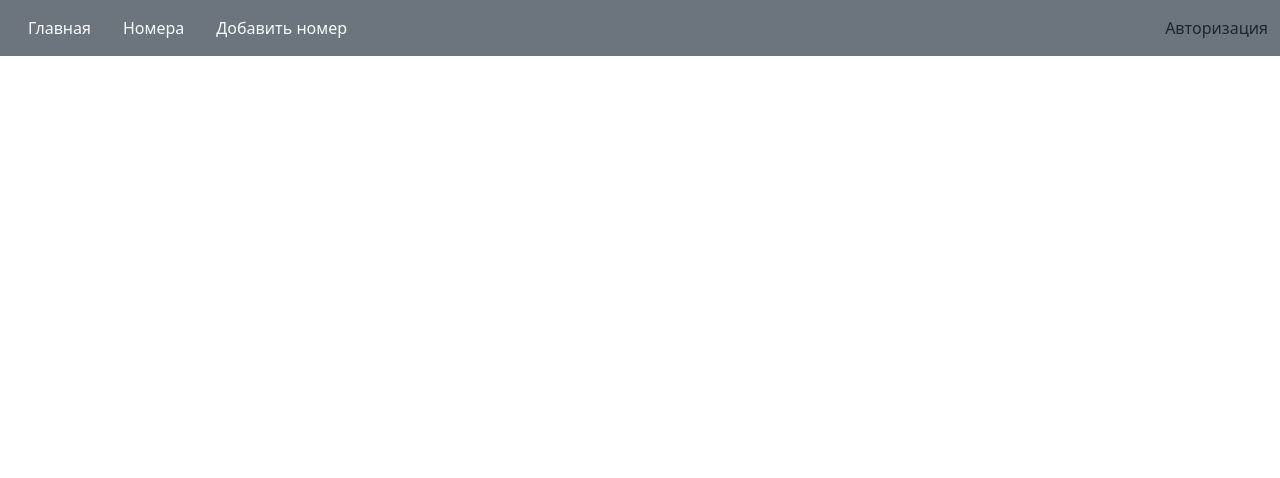
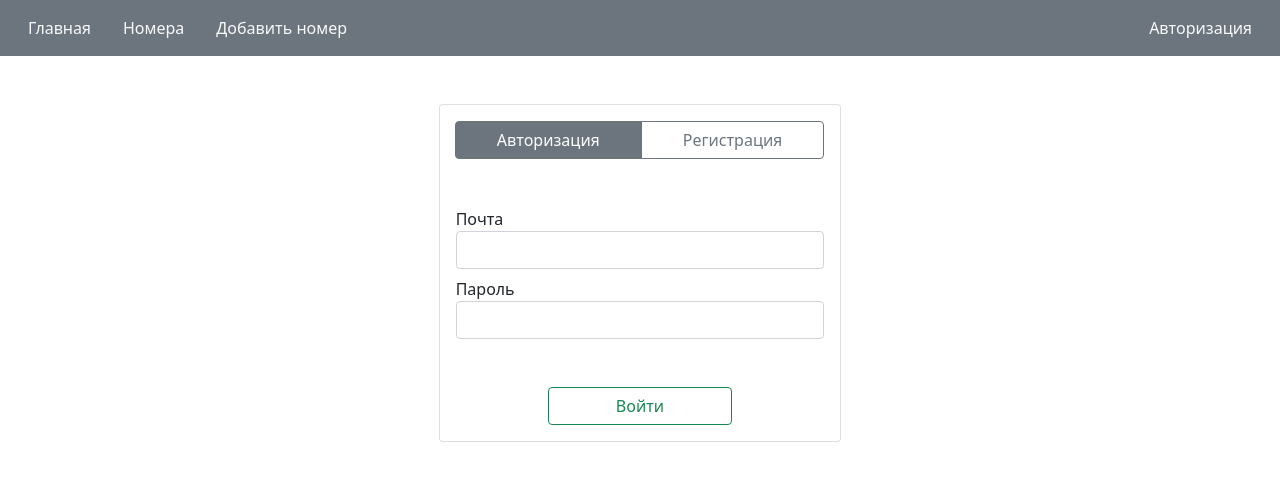
Before and after one commit to Gray7410/hotel-booking, a React (Create React App) app: page /auth in a window 1280 px wide. Shown: the top 478 px of the page. Built offline with nearby package versions, Linux system fonts and the light colour scheme; no server answers.

Commit message:
add auth form

```diff
--- a/src/App/App.js
+++ b/src/App/App.js
@@ -4,6 +4,7 @@ import { Route, Switch } from "react-router-dom";
 import Rooms from "./layouts/rooms";
 import Main from "./layouts/main";
 import RoomAdd from "./layouts/roomAdd";
+import Auth from "./layouts/auth";
 
 function App() {
   return (
@@ -12,6 +13,7 @@ function App() {
       <Switch>
         <Route path="/rooms/add" component={RoomAdd} />
         <Route path="/rooms" component={Rooms} />
+        <Route path="/auth" component={Auth} />
         <Route exact path="/" component={Main} />
       </Switch>
     </AppLoader>
--- a/src/App/components/common/form/radioField.jsx
+++ b/src/App/components/common/form/radioField.jsx
@@ -14,10 +14,10 @@ const RadioField = ({ options, name, onChange, value, label }) => {
         {options.map((option) => (
           <div
             key={option.name + "_" + option.value}
-                        className="form-check form-check-inline"
+            className="form-check-inline"
           >
             <input
-                            className="form-check-input"
+              className="btn-check"
               type="radio"
               name={name}
               id={option.name + "_" + option.value}
@@ -26,7 +26,7 @@ const RadioField = ({ options, name, onChange, value, label }) => {
               onChange={handleChange}
             />
             <label
-                            className="form-check-label"
+              className="btn btn-outline-secondary"
               htmlFor={option.name + "_" + option.value}
             >
               {option.name}
@@ -43,7 +43,7 @@ RadioField.propTypes = {
   options: PropTypes.array,
   name: PropTypes.string,
   onChange: PropTypes.func,
-    value: PropTypes.string
+  value: PropTypes.string,
 };
 
 export default RadioField;
--- /dev/null
+++ b/src/App/components/ui/loginForm.jsx
@@ -0,0 +1,38 @@
+import React, { useState } from "react";
+import TextField from "../common/form/textField";
+
+const LoginForm = () => {
+  const [data, setData] = useState({
+    email: "",
+    password: "",
+    stayOn: false,
+  });
+  const handleChange = (target) => {
+    setData((prevState) => ({ ...prevState, [target.name]: target.value }));
+  };
+  const handleSubmit = (event) => {
+    event.preventDefault();
+    console.log("Авторизация: ", data);
+  };
+  return (
+    <form onSubmit={handleSubmit}>
+      <TextField
+        label="Почта"
+        name="email"
+        value={data.email}
+        onChange={handleChange}
+      />
+      <TextField
+        label="Пароль"
+        name="password"
+        value={data.password}
+        onChange={handleChange}
+      />
+      <div className="d-grid gap-2 col-6 mx-auto mt-5">
+        <button className="btn btn-outline-success">Войти</button>
+      </div>
+    </form>
+  );
+};
+
+export default LoginForm;
--- a/src/App/components/ui/navBar.jsx
+++ b/src/App/components/ui/navBar.jsx
@@ -22,7 +22,11 @@ const NavBar = () => {
             </Link>
           </li>
         </ul>
-        <div className="d-flex">Авторизация</div>
+        <div className="d-flex">
+          <Link className="nav-link text-light" to="/auth">
+            Авторизация
+          </Link>
+        </div>
       </div>
     </nav>
   );
--- /dev/null
+++ b/src/App/components/ui/registerForm.jsx
@@ -0,0 +1,63 @@
+import React, { useState } from "react";
+import TextField from "../common/form/textField";
+import RadioField from "../common/form/radioField";
+
+const RegisterForm = () => {
+  const [data, setData] = useState({
+    name: "",
+    email: "",
+    password: "",
+    type: "guest",
+    licence: false,
+  });
+  //   const [errors, setErrors] = useState({});
+  const handleChange = (target) => {
+    setData((prevState) => ({
+      ...prevState,
+      [target.name]: target.value,
+    }));
+  };
+  const handleSubmit = (event) => {
+    event.preventDefault();
+    console.log("Отправлено: ", data);
+    //dispatch
+  };
+  return (
+    <form onSubmit={handleSubmit}>
+      <TextField
+        label="Имя"
+        name="name"
+        value={data.name}
+        onChange={handleChange}
+      ></TextField>
+      <TextField
+        label="Почта"
+        name="email"
+        value={data.email}
+        onChange={handleChange}
+      ></TextField>
+      <TextField
+        label="Пароль"
+        name="password"
+        type="password"
+        value={data.password}
+        onChange={handleChange}
+      ></TextField>
+      <RadioField
+        label="Тип аккаунта"
+        name="type"
+        value={data.type}
+        onChange={handleChange}
+        options={[
+          { name: "Гость", value: "guest" },
+          { name: "Владелец отеля", value: "owner" },
+        ]}
+      ></RadioField>
+      <div className="d-grid gap-2 col-6 mx-auto mt-5">
+        <button className="btn btn-outline-success">Зарегистрироваться</button>
+      </div>
+    </form>
+  );
+};
+
+export default RegisterForm;
--- /dev/null
+++ b/src/App/layouts/auth.jsx
@@ -0,0 +1,64 @@
+import React, { useState } from "react";
+import { useParams } from "react-router-dom";
+import LoginForm from "../components/ui/loginForm";
+import RegisterForm from "../components/ui/registerForm";
+
+const Auth = () => {
+  const { type } = useParams();
+  const [formType, setFormType] = useState(
+    type === "register" ? type : "login"
+  );
+  const registerFormType = () => {
+    setFormType("register");
+  };
+  const loginFormType = () => {
+    setFormType("login");
+  };
+  return (
+    <>
+      <div className="container mt-5 col-4">
+        <div className="card p-3 mt-4 mb-5">
+          <div
+            className="btn-group mb-5"
+            role="group"
+            aria-label="Auth toggle button group"
+          >
+            <input
+              type="radio"
+              className="btn-check"
+              name="btnradio"
+              id="loginToggleButton"
+              autoComplete="off"
+              onClick={loginFormType}
+              defaultChecked
+            />
+            <label
+              className="btn btn-outline-secondary"
+              htmlFor="loginToggleButton"
+            >
+              Авторизация
+            </label>
+
+            <input
+              type="radio"
+              className="btn-check"
+              name="btnradio"
+              id="registerToggleButton"
+              autoComplete="off"
+              onClick={registerFormType}
+            />
+            <label
+              className="btn btn-outline-secondary"
+              htmlFor="registerToggleButton"
+            >
+              Регистрация
+            </label>
+          </div>
+          {formType === "register" ? <RegisterForm /> : <LoginForm />}
+        </div>
+      </div>
+    </>
+  );
+};
+
+export default Auth;
```
Lines whose indentation alone changed are shown as unchanged.
